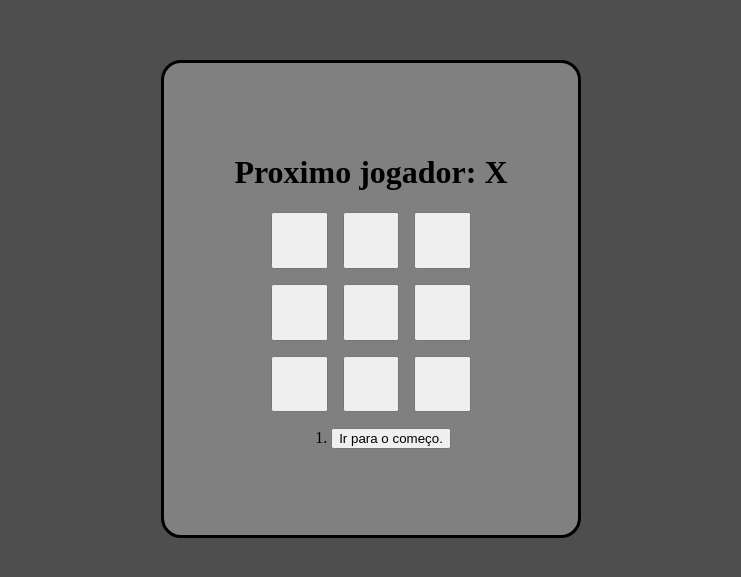
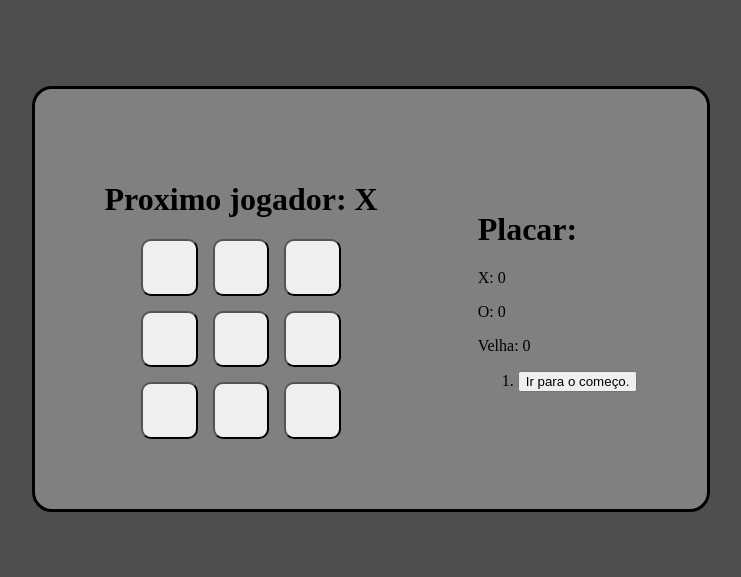
Before and after one commit to Caua-Giovani/jogo-da-velha, a React (Vite) app: page / in a window 1280 px wide. Shown: the part 109-686 px from the top of the page, without its empty margins (269-1010 px from the left). Built offline with nearby package versions, Linux system fonts and the light colour scheme.

Commit message:
Modify: terminei de fazer o placar

```diff
--- a/src/components/Board/Board.jsx
+++ b/src/components/Board/Board.jsx
@@ -1,25 +1,8 @@
 import styles from './board.module.css'
 import Square from '../Square/Square'
 import { calcularVencedor } from '../../utils/logicaJogo';
-import { useState } from 'react';
 
 function Board({xProximo, quadrados, naJogada}) {
-    const [placar, setPlacar] = useState({ x: 0, o: 0, empates: 0 });
-
-    function atualizarPlacar(calcularVencedor) {
-                setPlacar((placarAtual) => {
-                    if (resultado === 'X') {
-                    return { ...placarAtual, x: placarAtual.x + 1 };
-                    }
-                    if (resultado === 'O') {
-                    return { ...placarAtual, o: placarAtual.o + 1 };
-                    }
-                    if (resultado === 'empate') {
-                    return { ...placarAtual, empates: placarAtual.empates + 1 };
-                    }
-                    return placarAtual;
-                });
-                }
 
     function clickSquare(i){
         console.log(calcularVencedor(quadrados))
@@ -41,10 +24,8 @@ function Board({xProximo, quadrados, naJogada}) {
     let status;
     if (vencedor === 'X' || vencedor ==='O') {
         status = 'Vencedor: ' + vencedor;
-        atualizarPlacar()
     } if(vencedor === 'Empate'){
         status = 'Empate!'
-        atualizarPlacar()
     } else {
         status = 'Proximo jogador: ' + (xProximo ? 'X' : 'O');
     }
--- a/src/components/Game/Game.jsx
+++ b/src/components/Game/Game.jsx
@@ -1,18 +1,41 @@
 import styles from './game.module.css'
 import Board from '../Board/Board'
 import { useState } from 'react'
+import { calcularVencedor } from '../../utils/logicaJogo';
+import Placar from '../Placar/Placar';
 
 function Game() {
     const [historico, setHistorico] = useState([Array(9).fill(null)]);
     const [jogadaAtual, setJogadaAtual] = useState(0);
     const xProximo = jogadaAtual % 2 === 0;
     const tabAtual = historico[jogadaAtual]
+    const [placar, setPlacar] = useState({ x: 0, o: 0, empates: 0 });
+
+    function atualizarPlacar(resultado) {
+        const novoPlacar = {...placar}
+        if (resultado === 'X') {
+            novoPlacar.x = novoPlacar.x + 1;
+        } else if (resultado === 'O') {
+            novoPlacar.o = novoPlacar.o + 1;
+        } else if (resultado === 'Empate') {
+            novoPlacar.empates = novoPlacar.empates + 1;
+        }
+        setPlacar(novoPlacar)
+        console.log(novoPlacar)
+    }
+
 
 
     function handlePlay(proxQuadrado){
         const proxHistorico = [...historico.slice(0,jogadaAtual + 1),proxQuadrado];
         setHistorico(proxHistorico);
         setJogadaAtual(proxHistorico.length - 1);
+
+            const resultado = calcularVencedor(proxQuadrado);
+
+            if (resultado) {
+                atualizarPlacar(resultado);
+            }
         }
 
         function irPara(proxJogada){
@@ -42,8 +65,10 @@ function Game() {
                     <Board xProximo={xProximo} quadrados={tabAtual} naJogada={handlePlay}/>
                 </div>
                 <div className={styles.gameInfo}>
+                    <Placar placar={placar}/>
                     <ol>{movimentos}</ol>
                 </div>
+
             </div>
         </>
     )
--- a/src/components/Game/game.module.css
+++ b/src/components/Game/game.module.css
@@ -14,7 +14,8 @@ body{
     display: flex;
     justify-content: center;
     align-items: center;
-    flex-direction: column;
+    flex-direction: row;
+    gap: 100px;
 }
 
 .gameBoard{
--- /dev/null
+++ b/src/components/Placar/Placar.jsx
@@ -0,0 +1,16 @@
+import styles from './placar.module.css'
+
+function Placar({placar}) {
+    return(
+        <>
+            <div className={styles.placar}>
+                <h1>Placar:</h1>
+                <p>X: {placar.x}</p>
+                <p>O: {placar.o}</p>
+                <p>Velha: {placar.empates}</p>
+            </div>
+        </>
+    )
+}
+
+export default Placar
--- a/src/components/Square/square.module.css
+++ b/src/components/Square/square.module.css
@@ -1,4 +1,5 @@
 .square{
     width: 100%;
     height: 100%;
+    border-radius: 10px;
 }
```
Also changed, not shown: src/components/Placar/placar.module.css (added).
